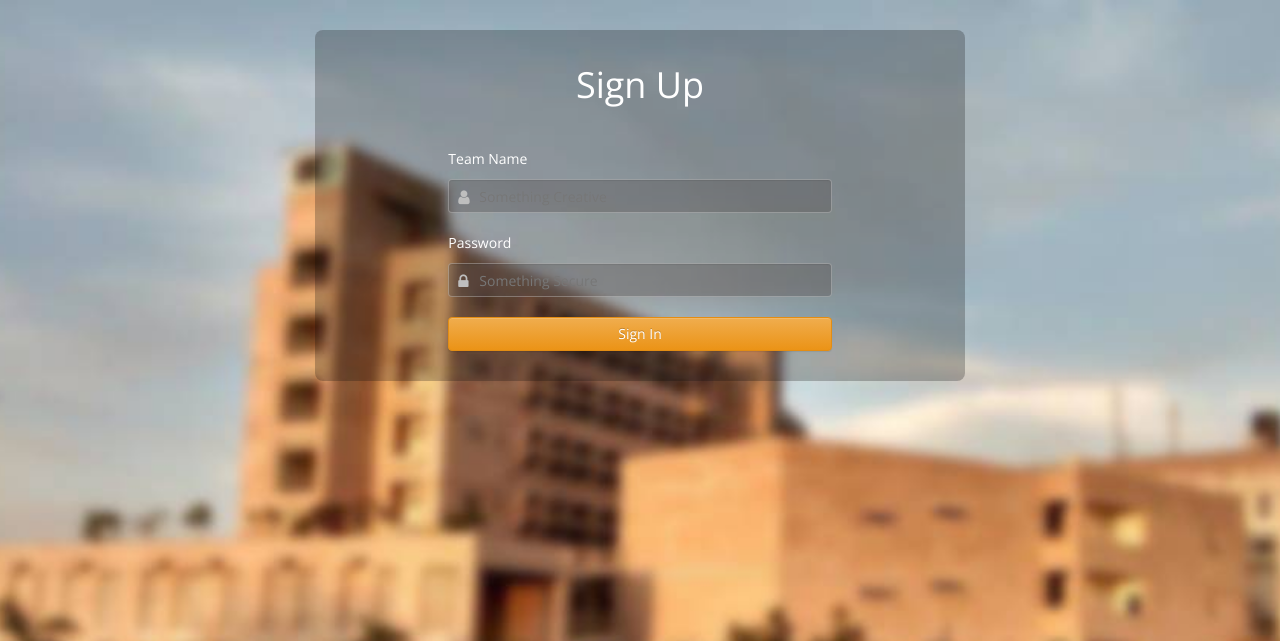
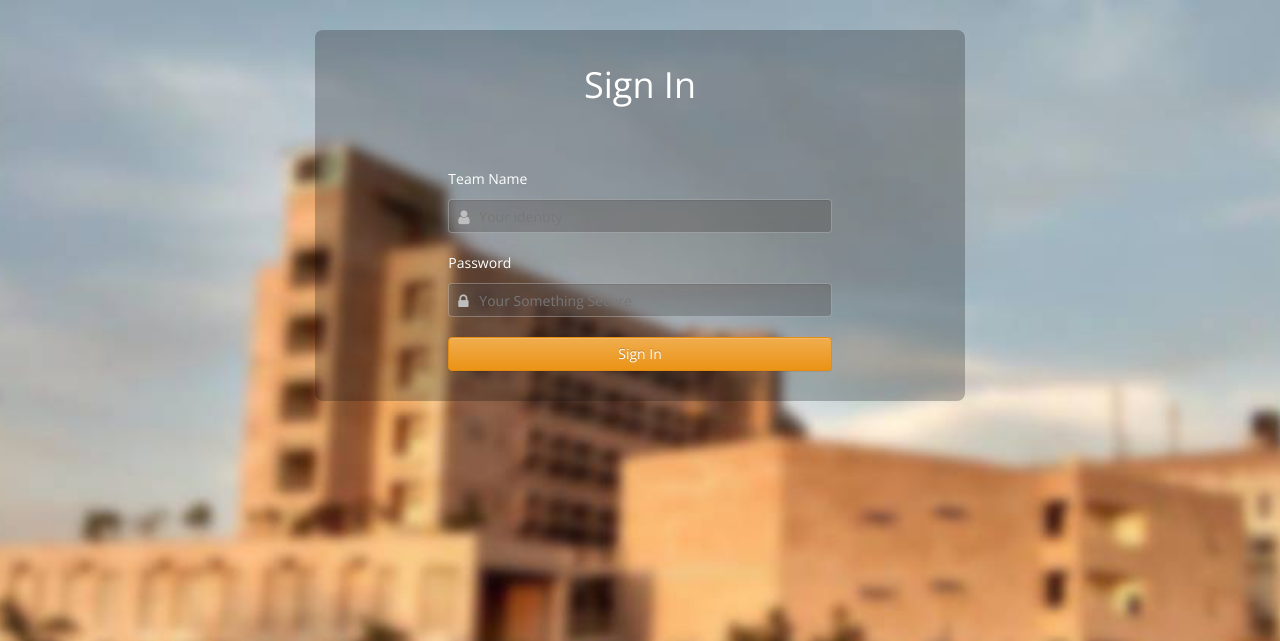
Before and after one commit to darkryder/scripting-challenge-byld, a Django app: template byld/templates/welcome.html in a window 1280 px wide. Shown: the top 641 px of the page. Run offline with Django 3.2, Linux system fonts and the light colour scheme; the template is opened without the code that fills it: values that come from a table or form of the project are taken from there, others are empty; parts of the project's set-up code (start-up, migrations or seed data) failed here and were passed over; some libraries are stand-ins or nearby versions.

Commit message:
Integrated Log in

```diff
--- a/byld/templates/welcome.html
+++ b/byld/templates/welcome.html
@@ -28,13 +28,18 @@
 		<div class="col-md-12">
 
 
-			<form class="form-horizontal templatemo-login-form-2" role="form" action="/register/" method="POST">
+			<form class="form-horizontal templatemo-login-form-2" role="form" action="/" method="POST">
 
 				{% csrf_token %}
 
 				<div class="row">
 					<div class="col-md-12">
-						<h1>Sign Up</h1>
+						<h1>Sign In</h1>
+					</div>
+				</div>
+				<div>
+					<div class="col-md-12">
+						<center><h3>{{ error }}</h3></center>
 					</div>
 				</div>
 				<div class="row">
--- a/byld/views.py
+++ b/byld/views.py
@@ -38,22 +38,15 @@ class SignUpForm(forms.ModelForm):
 		model = User
 		fields = ('username', 'password', 'email')
 
-	def clean_email(self):
-		email = self.cleaned_data.get('email')
-		username = self.cleaned_data.get('username')
-		if email and User.objects.filter(email = email).exclude(username = username).count():
-			raise forms.ValidationError(u'Email addresses must be unique.')
-		return email
-
 class SignInForm(forms.Form):
 
 	username = forms.CharField(required = True, widget = forms.TextInput(attrs = {'class' : 'form-control',
-																			   	  'placeholder' : 'Something Creative',
+																			   	  'placeholder' : 'Your identity',
 																			   	  'autocomplete' : 'off',
 																			   	  'name' : 'user'}))
 
 	password = forms.CharField(required = True, widget = forms.PasswordInput(attrs = {'class' : 'form-control',
-																			   	  	  'placeholder' : 'Something Secure',
+																			   	  	  'placeholder' : 'Your Something Secure',
 																			   	   	  'name' : 'pass'}))
 
 
@@ -62,20 +55,21 @@ def home(request):
 	args.update(csrf(request))
 
 	if request.user.is_authenticated():
-		return HttpResponse("k nigga")
+		return HttpResponseRedirect("/challenges")
 	else:
-		args["form"] = SignUpForm()
+		args["form"] = SignInForm()
 
 		if request.method == "POST":
-			user = authenticate(username = request.POST["user"], password = request.POST["pass"])
+			user = authenticate(username = request.POST["username"], password = request.POST["password"])
 
 			if user is not None:
 				if user.is_active:
 					login(request, user)
+				return HttpResponseRedirect("/challenges")
 
-				return HttpResponse("ok")
 			else:
-				return HttpResponse("bad pass")
+				args["error"] = "Wrong Team Name / Password"
+
 		return render_to_response("welcome.html", args)
 
 def signout(request):
@@ -92,7 +86,7 @@ def register(request):
 
 	if request.method == "POST":
 
-		form = DemoForm(request.POST)
+		form = SignUpForm(request.POST)
 
 		captach_response = requests.post("https://www.google.com/recaptcha/api/siteverify",
 								 		 data={'secret': "6LckqA0TAAAAAHi5BoXhsuItBtttojWOstznsyMX",
@@ -151,4 +145,6 @@ def challenges(request):
 	args["error"] = "Please log in to continue"
 
 	if request.user.is_authenticated():
+		return HttpResponse("challenges")
+	else:
 		return HttpResponseRedirect("/", args)
```
